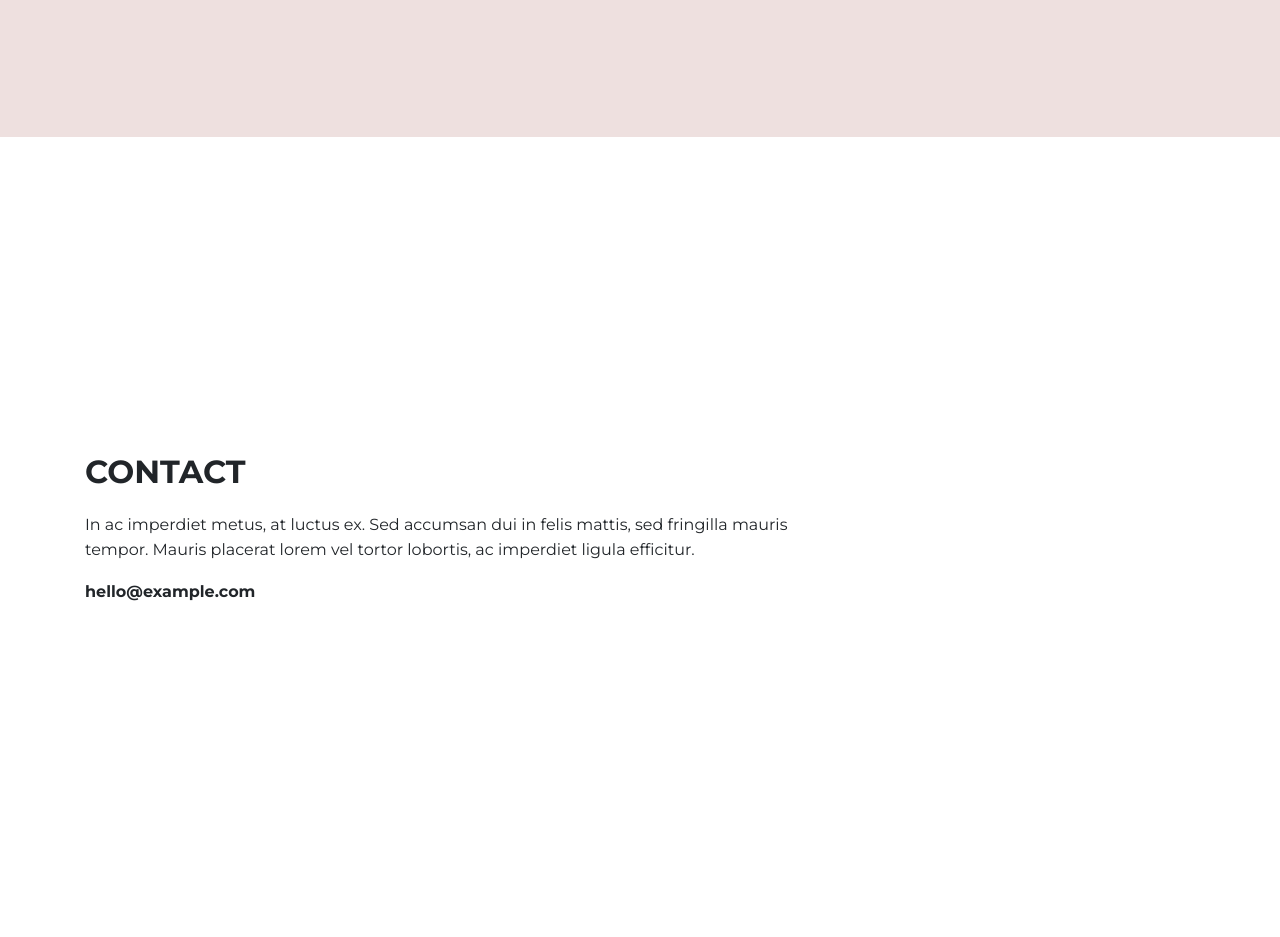
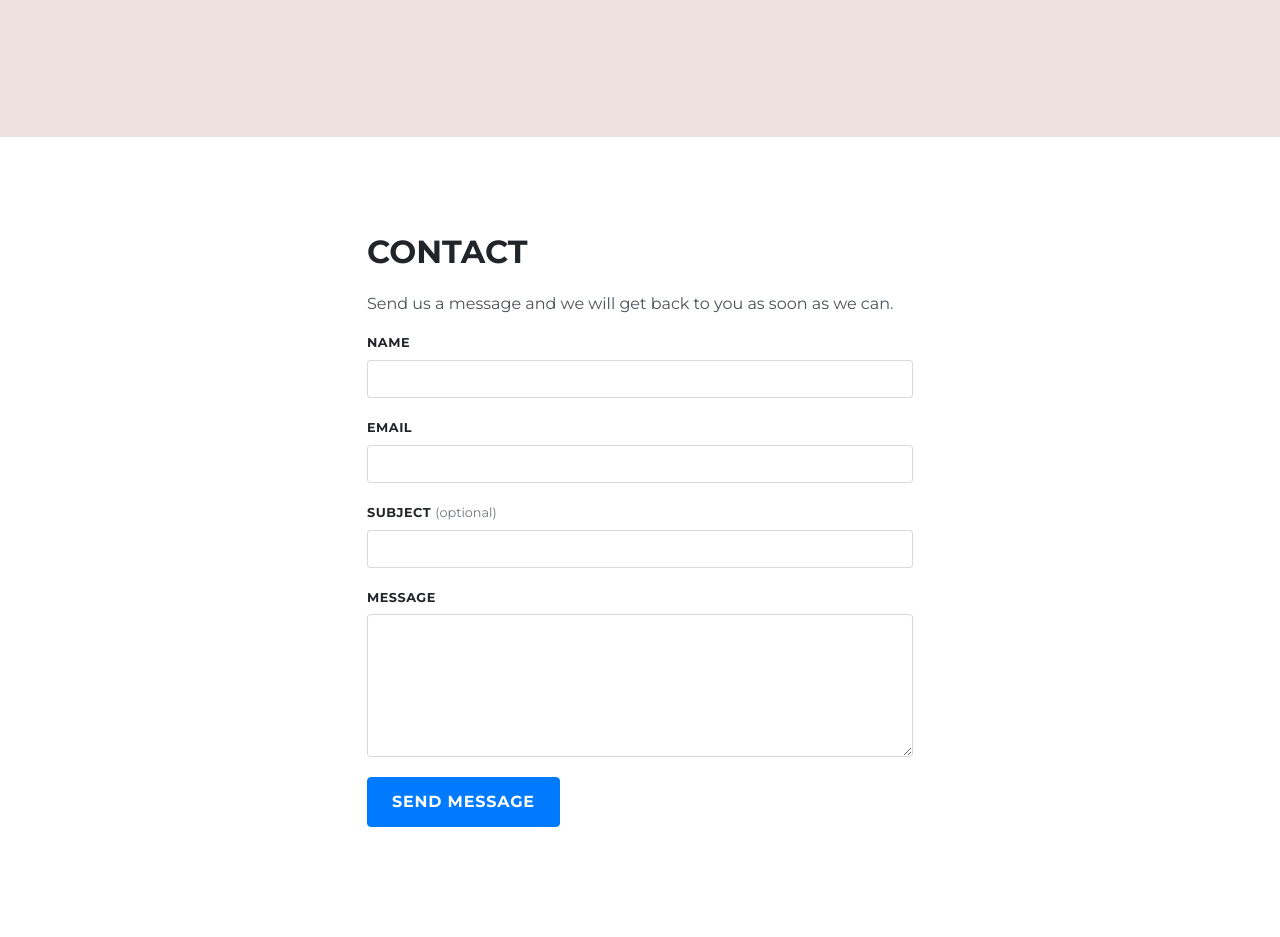
Before and after one commit to aaalber/flask_web_template, a Python web app: template templates/index.html in a window 1280 px wide. Shown: the part 2335-3272 px from the top of the page. Run offline with Jinja, Linux system fonts and the light colour scheme; the template is opened without the code that fills it, so the values that code supplies are empty.

Commit message:
Added basic contact form

```diff
--- a/config.py
+++ b/config.py
@@ -1,5 +1,8 @@
+import os
+
+
 class BaseConfig():
   """Base configuration."""
   MAIL_SERVER = 'localhost:25'
-  SECRET_KEY = ''
+  SECRET_KEY = os.environ.get('SECRET_KEY', 'dev-secret-change-in-production')
   SECURITY_PASSWORD_SALT = ''
--- a/static/css/style.css
+++ b/static/css/style.css
@@ -235,6 +235,86 @@ span.search .search-panel {
   color: #ffc107;
 }
 
+.content-section--contact {
+  align-items: flex-start;
+  padding-top: 6rem;
+  padding-bottom: 3rem;
+}
+
+.content-section--contact .container {
+  max-width: 36rem;
+}
+
+.contact-intro {
+  margin-bottom: 1.5rem;
+  color: #495057;
+}
+
+.contact-alerts {
+  margin-bottom: 1.25rem;
+}
+
+.contact-alerts .alert {
+  margin-bottom: 0.5rem;
+  font-size: 0.9rem;
+}
+
+.contact-form .form-group {
+  margin-bottom: 1.25rem;
+}
+
+.contact-form label {
+  display: block;
+  margin-bottom: 0.4rem;
+  font-size: 0.8rem;
+  font-weight: 700;
+  text-transform: uppercase;
+  letter-spacing: 0.04em;
+}
+
+.label-optional {
+  font-weight: 400;
+  text-transform: none;
+  letter-spacing: normal;
+  color: #6c757d;
+}
+
+.contact-form .form-control {
+  width: 100%;
+  padding: 0.65rem 0.75rem;
+  font-family: inherit;
+  font-size: 1rem;
+  border: 1px solid rgba(0, 0, 0, 0.15);
+  border-radius: 4px;
+  transition: border-color 150ms ease, box-shadow 150ms ease;
+}
+
+.contact-form .form-control:focus {
+  border-color: #ffc107;
+  outline: none;
+  box-shadow: 0 0 0 3px rgba(255, 193, 7, 0.25);
+}
+
+.contact-form textarea.form-control {
+  resize: vertical;
+  min-height: 8rem;
+}
+
+.contact-submit {
+  width: 100%;
+  font-weight: 700;
+  text-transform: uppercase;
+  letter-spacing: 0.05em;
+  padding: 0.75rem 1.5rem;
+}
+
+@media (min-width: 768px) {
+  .contact-submit {
+    width: auto;
+    min-width: 12rem;
+  }
+}
+
 /* Desktop navigation */
 @media (min-width: 768px) {
   .hamburger {
--- a/templates/index.html
+++ b/templates/index.html
@@ -39,16 +39,77 @@
     </div>
 </section>
 
-<section id="contact" class="page-section content-section">
+<section id="contact" class="page-section content-section content-section--contact">
     <div class="container">
         <h2>Contact</h2>
-        <p>
-            In ac imperdiet metus, at luctus ex. Sed accumsan dui in felis mattis, sed fringilla mauris tempor.
-            Mauris placerat lorem vel tortor lobortis, ac imperdiet ligula efficitur.
-        </p>
-        <p>
-            <a href="mailto:hello@example.com">hello@example.com</a>
-        </p>
+        <p class="contact-intro">Send us a message and we will get back to you as soon as we can.</p>
+
+        {% with messages = get_flashed_messages(with_categories=true) %}
+            {% if messages %}
+                <div class="contact-alerts" role="status" aria-live="polite">
+                    {% for category, message in messages %}
+                        <div class="alert alert-{{ 'success' if category == 'success' else 'danger' }}">{{ message }}</div>
+                    {% endfor %}
+                </div>
+            {% endif %}
+        {% endwith %}
+
+        <form class="contact-form" method="post" action="{{ url_for('main_blueprint.index') }}" novalidate>
+            <div class="form-group">
+                <label for="name">Name</label>
+                <input
+                    type="text"
+                    class="form-control"
+                    id="name"
+                    name="name"
+                    value="{{ form_data.name }}"
+                    required
+                    autocomplete="name"
+                    maxlength="100"
+                >
+            </div>
+
+            <div class="form-group">
+                <label for="email">Email</label>
+                <input
+                    type="email"
+                    class="form-control"
+                    id="email"
+                    name="email"
+                    value="{{ form_data.email }}"
+                    required
+                    autocomplete="email"
+                    maxlength="254"
+                >
+            </div>
+
+            <div class="form-group">
+                <label for="subject">Subject <span class="label-optional">(optional)</span></label>
+                <input
+                    type="text"
+                    class="form-control"
+                    id="subject"
+                    name="subject"
+                    value="{{ form_data.subject }}"
+                    autocomplete="off"
+                    maxlength="150"
+                >
+            </div>
+
+            <div class="form-group">
+                <label for="message">Message</label>
+                <textarea
+                    class="form-control"
+                    id="message"
+                    name="message"
+                    rows="5"
+                    required
+                    maxlength="2000"
+                >{{ form_data.message }}</textarea>
+            </div>
+
+            <button type="submit" class="btn btn-primary contact-submit">Send message</button>
+        </form>
     </div>
 </section>
 {% endblock %}
```
Also changed, not shown: __init__.py (+13 -0 lines), main.py (+43 -3 lines), 1 other file.
